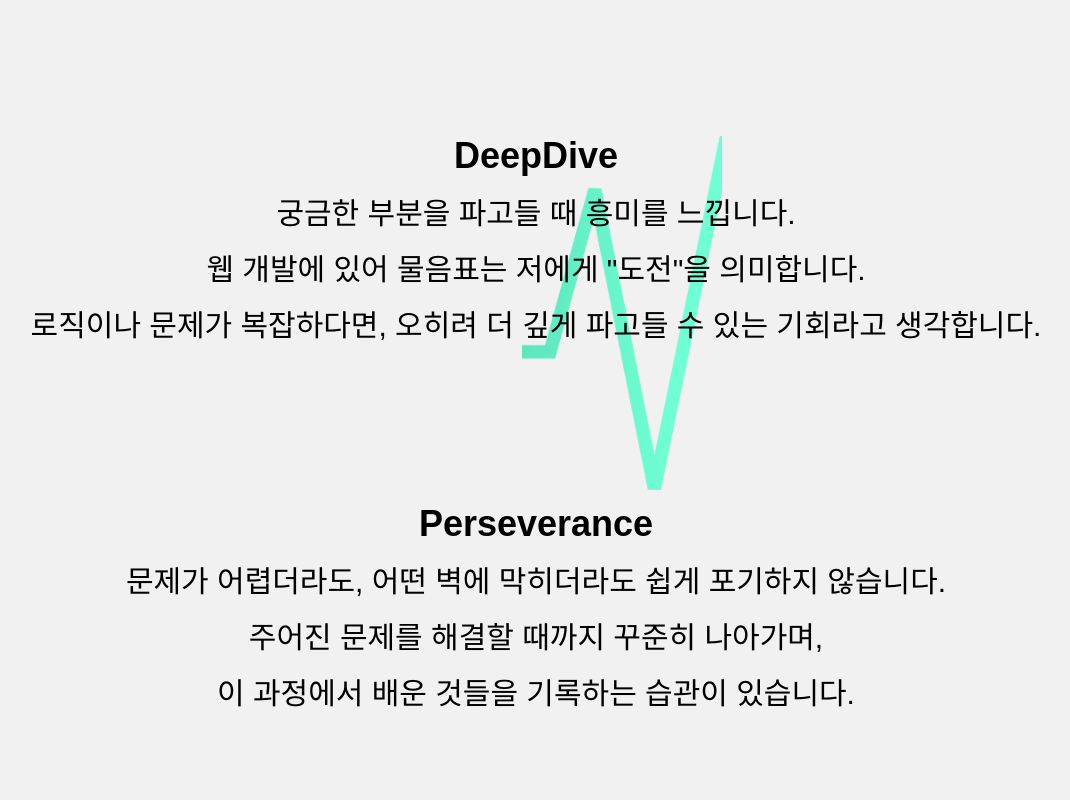
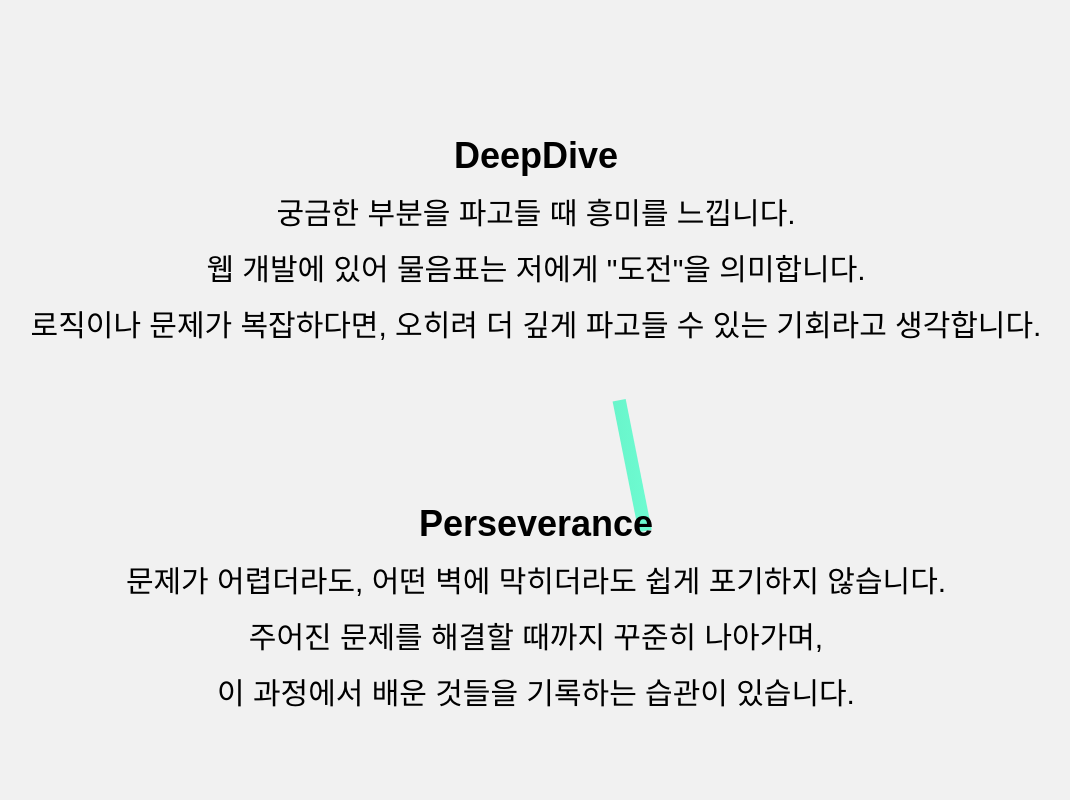
Before and after one commit to jhchoi1182/portfolio, a React (Vite) app: page / in a window 1280 px wide. Shown: the part 1440-2240 px from the top of the page, without its empty margins (104-1174 px from the left). Built offline with nearby package versions, Linux system fonts and the light colour scheme; a web font is replaced by a local one.

Commit message:
[FIX] 심장박동 로직, 애니메이션 수정

```diff
--- a/src/components/mainBanner/css/animation.css
+++ b/src/components/mainBanner/css/animation.css
@@ -56,14 +56,16 @@
   animation: reveal 0.75s linear 1.75s backwards;
 }
 
-@keyframes moveWindow {
-  0% {
-    left: -100px;
+@keyframes draw {
+  to {
+    stroke-dashoffset: -3291;
   }
-  100% {
-    left: 100%;
+  from {
+    stroke-dashoffset: 0;
   }
 }
 .heartbeat {
-  animation: moveWindow 3s infinite;
+  stroke-dasharray: 200 3291;
+  stroke-dashoffset: 3491;
+  animation: draw 2s ease-in-out infinite;
 }
--- a/src/components/mainBanner/elements/HeartBeat.tsx
+++ b/src/components/mainBanner/elements/HeartBeat.tsx
@@ -1,17 +1,67 @@
 import { useRecoilValue } from "recoil";
-import heartBeatDark from "../../../assets/images/heartBeat_dark.webp";
-import heartBeatLight from "../../../assets/images/heartBeat_light.webp";
 import { darkModeAtom } from "../../../libs/atoms";
 
-const HeartBeat = () => {
+function HeartBeat() {
   const isDark = useRecoilValue(darkModeAtom);
 
   return (
-    <div className="absolute inset-0 w-full z-0 overflow-hidden">
-      <img src={isDark ? heartBeatDark : heartBeatLight} alt="심장박동" />
-      <div className="absolute top-0 w-[200px] h-full shadow-lightWindow dark:shadow-darkWindow heartbeat"></div>
-    </div>
+    <svg
+      className="absolute inset-0 w-full z-0 overflow-hidden heartbeat"
+      width="1919"
+      height="531"
+      viewBox="0 0 1919 531"
+      fill="none"
+      xmlns="http://www.w3.org/2000/svg"
+    >
+      {isDark ? (
+        <>
+          <path
+            d="M0 323.805H980.555L1047.73 80.5745L1136.96 529L1244.74 2L1317.43 430.907L1381.6 219.206L1426.72 323.805H1919"
+            stroke="url(#paint0_radial_49_41)"
+            stroke-width="20"
+          />
+          <defs>
+            <radialGradient
+              id="paint0_radial_49_41"
+              cx="0"
+              cy="0"
+              r="1"
+              gradientUnits="userSpaceOnUse"
+              gradientTransform="translate(-0.501279 529.5) scale(1920 6968.26)"
+            >
+              <stop stop-color="#778DFF" />
+              <stop offset="0.536458" stop-color="#0D0B97" />
+              <stop offset="0.692708" stop-color="#0D0B97" />
+              <stop offset="1" stop-color="#778DFF" />
+            </radialGradient>
+          </defs>
+        </>
+      ) : (
+        <>
+          <path
+            d="M0 323.805H980.555L1047.73 80.5745L1136.96 529L1244.74 2L1317.43 430.907L1381.6 219.206L1426.72 323.805H1919"
+            stroke="url(#paint0_radial_12_7)"
+            stroke-width="20"
+          />
+          <defs>
+            <radialGradient
+              id="paint0_radial_12_7"
+              cx="0"
+              cy="0"
+              r="1"
+              gradientUnits="userSpaceOnUse"
+              gradientTransform="translate(-0.501279 529.5) scale(1920 6968.26)"
+            >
+              <stop stop-color="#107557" />
+              <stop offset="0.604945" stop-color="#70FFD4" />
+              <stop offset="0.679836" stop-color="#70FFD4" />
+              <stop offset="1" stop-color="#107557" />
+            </radialGradient>
+          </defs>
+        </>
+      )}
+    </svg>
   );
-};
+}
 
 export default HeartBeat;
```
